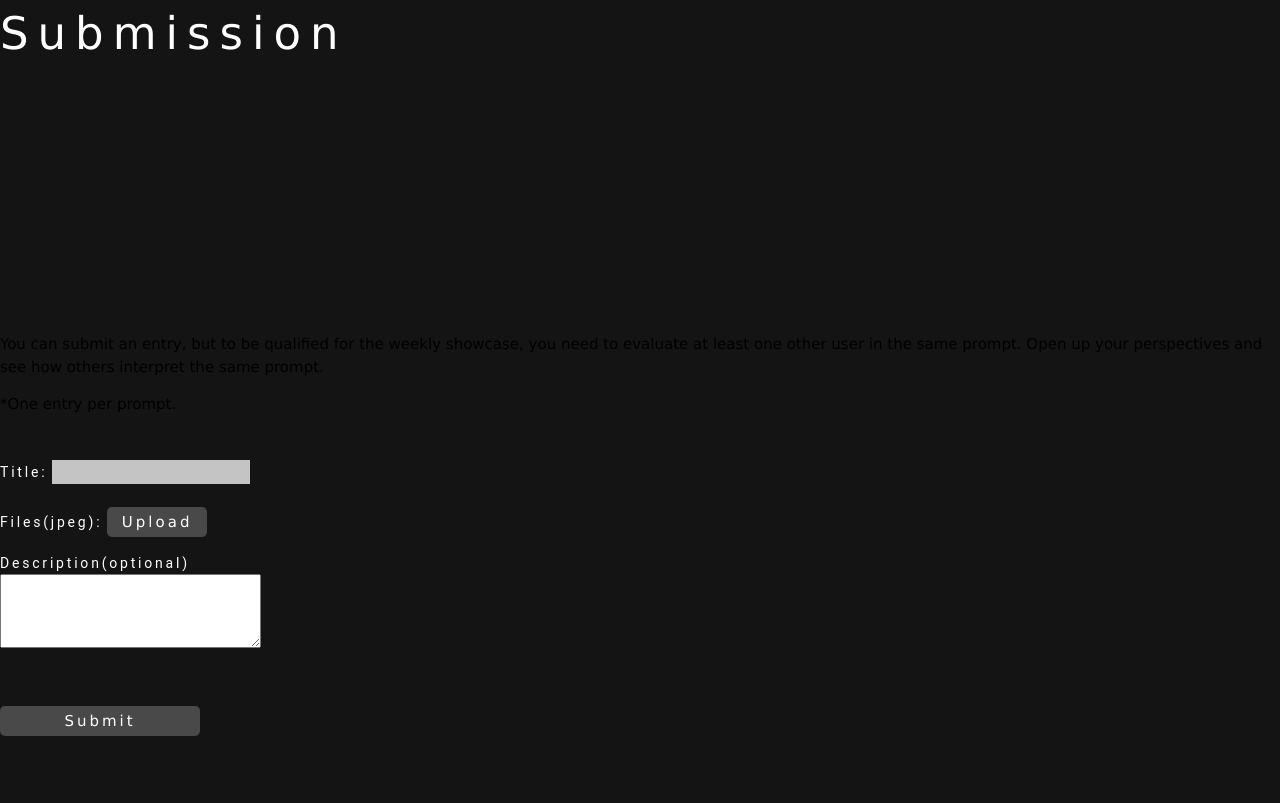
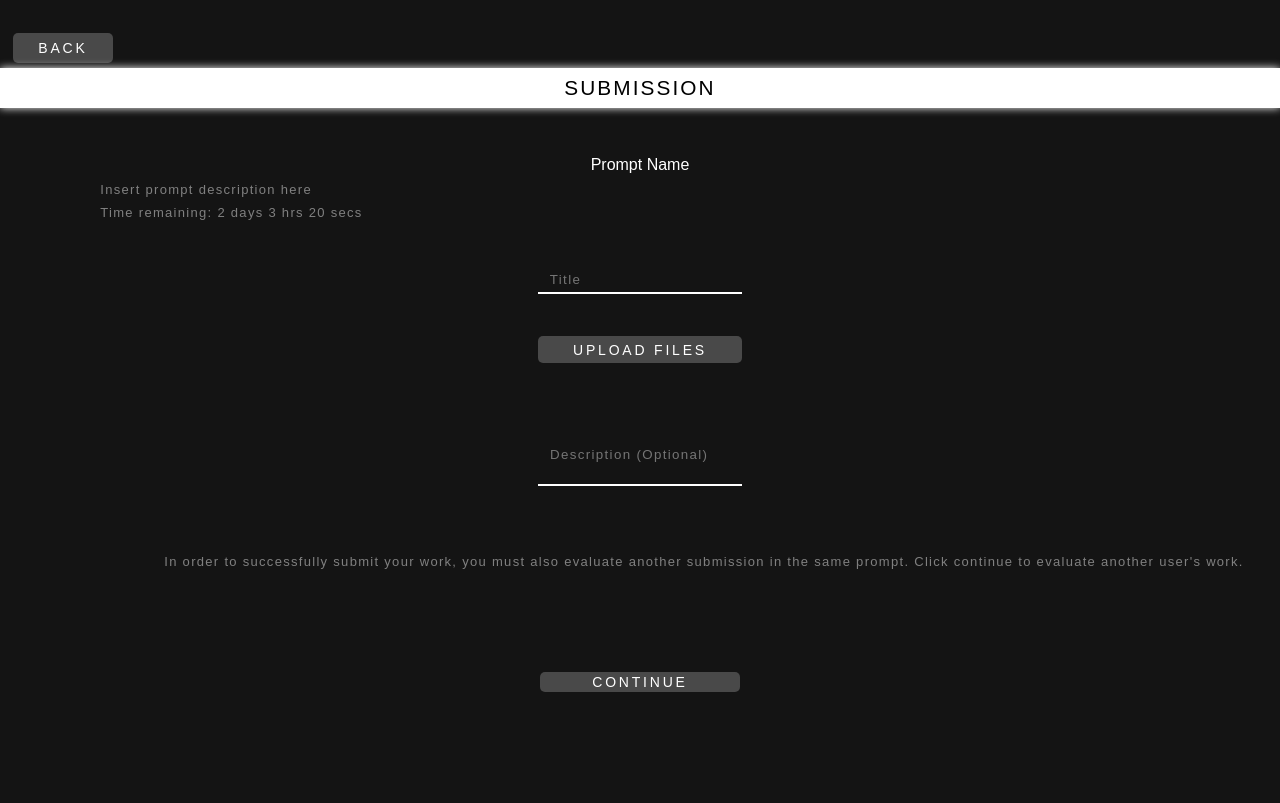
Before and after one commit to martinmags/cogs121-xposure, a plain HTML site: page src/Submission.html in a window 1280 px wide. Drawn offline with nearby package versions, Linux system fonts and the light colour scheme.

Commit message:
updated prompt->submit->evaluate sreens

```diff
--- a/src/Submission.html
+++ b/src/Submission.html
@@ -4,47 +4,45 @@
     <meta charset="utf-8" />
     <meta name="viewport" content="width=device-width, initial-scale=1" />
     <title>Xposure</title>
-    <link rel="stylesheet" href="css/index.css"/>
-    <link rel="stylesheet" href="css/submission.css"/>
-    <link rel="stylesheet" href="https://www.w3schools.com/w3css/4/w3.css">
-
+    <link rel="stylesheet" href="css/createaccount.css"/>
 
   </head>
 
   <body>
     <div class="screen_container">
-      <div><text id="title">Submission</text></div>
-      <div class="text_container">
-        <div class="text_bar">
-          <p class="centered-details">
-          You can submit an entry, but to be qualified for the weekly showcase, you need to evaluate at least one other user in the same prompt. Open up your perspectives and see how others interpret the same prompt.
-          </p>
-          <p class="centered-details">
-            *One entry per prompt.
-          </p>
+      <div class="top_container">
+        <a id="back-button" href="Prompt.html">BACK</a>
+        <div class="header_container">
+          <div class="blur-box"></div>
+          <header id="header-title">SUBMISSION</header>
         </div>
       </div>
-      <br/>
-      <div id="input-container">
-        <div>
-          <text class="topic">Title:</text>
-          <input type="text" name="fname"><br>
-        </div>
-        <br/>
-        <div>
-          <text class="topic">Files(jpeg):</text>
-          <button class="button" style="width:100px">Upload</button>
-        </div>
-        <div>
-          <text class="topic">Description(optional)</text>
-          <textarea rows="3" cols="30"></textarea>
-        </div>
+
+      <div class="main_container">
+        <form action="Evaluate.html">
+          <div class="text_container">
+            <text id="subheader">Prompt Name</text>
+            <text id="prompt_text">Insert prompt description here</text>
+            <text id="prompt_text">Time remaining: 2 days 3 hrs 20 secs</text>
+          </div>
+
+          <div class="eval_container">
+            <input id="input-button" type="text" name="title" placeholder="  Title">
+            <input class="button" value="UPLOAD FILES">
+            <input id="input-button-big" type="text" name="description" placeholder="  Description (Optional)">
+          </div>
+
+          <div class="spacer">
+            <text id="prompt_text">In order to successfully submit your work, you must also evaluate
+              another submission in the same prompt. Click continue to evaluate another user's work.</text>
+          </div>
+
+          <div class="info_container">
+            <input class="button" type="submit" value="CONTINUE">
+          </div>
+        </form>
       </div>
-      <br/>
-      <br/>
-      <a href="PromptsScreen.html">
-        <button class="button">Submit</button>
-      </a>
+
     </div>
   </body>
 </html>
--- a/src/css/createaccount.css
+++ b/src/css/createaccount.css
@@ -15,7 +15,7 @@ body{
 .top_container{
   display: flex;
   flex-direction: column;
-  height: 20vh;
+  height: 15vh;
   justify-content: center;
   align-items: center;
 }
@@ -48,8 +48,8 @@ body{
 .main_container{
   display: flex;
   flex-direction: column;
-  justify-content: center;
-  height: 80vh;
+  justify-content: flex-start;
+  height: 85vh;
   align-items: center;
 }
 
@@ -57,13 +57,103 @@ body{
   display: flex;
   flex-direction: column;
   justify-content: center;
+  height: 10vh;
+  align-items: center;
+}
+
+.text_container{
+  display: flex;
+  flex-direction: column;
+  justify-content: center;
+  height: 15vh;
+  align-items: center;
+  margin-bottom: 2vh;
+}
+
+.spacer{
+  height: 15vh;
+  margin-left: 5vw;
+  margin-top: 5vw;
+}
+
+.eval_container{
+  display: flex;
+  flex-direction: column;
+  justify-content: flex-start;
+  height: 28vh;
+  align-items: center;
+}
+
+.eval_container .button{
+  margin-top: 5vh;
+}
+
+
+.image{
+  display: grid;
+  justify-content: center;
+  align-self: center;
+  grid-template-columns: [col1] 20% [col2] auto [end] 20%;
+  grid-template-rows: [row1] 15% [row2] auto [end] 15%;
+  height: 15vh;
+}
+
+.image img{
+  grid-area: row2 / col2 / end / end;
+  height: 15vh;
+}
+
+.picture_grid{
+  display: grid;
+  align-items: stretch;
   height: 20vh;
-  align-items: center;
+  grid-template-columns: [col1] 33% [col2] 33% [col3] 33% [end];
+  grid-template-rows: [row1] 50% [row2] 50% [end];
+}
+
+.photo{
+  border:2px solid #141414;
+  background-color: white;
+}
+
+#photo-left{
+  grid-area: row1 / col1 / end / col3;
+}
+
+#photo-left-small1{
+  grid-area: row1 / col3 / row2 / end;
+}
+
+#photo-left-small2{
+  grid-area: row2 / col3 / end / end;
+}
+
+#photo-right{
+  grid-area: row1 / col2 / end / end;
+}
+
+#photo-right-small1{
+  grid-area: row1 / col1 / row2 / col2;
+}
+
+#photo-right-small2{
+  grid-area: row2 / col1 / end / col2;
 }
 
 #subheader{
   color: white;
   align-self: center;
+}
+
+#prompt_text{
+  font-size: 13px;
+  letter-spacing: 0.1em;
+  color: grey;
+  align-self: flex-start;
+  justify-content: flex-start;
+  max-width: 70vw;
+  margin-top: 1vh;
+  margin-left: 5vw;
 }
 
 /*Button*/
@@ -77,6 +167,7 @@ body{
   margin-bottom: 5%;
   letter-spacing: 0.2em;
   font-size: 14px;
+  text-align: center;
 }
 
 #input-button{
@@ -91,6 +182,21 @@ body{
   background-color:#141414;
   color: #FFFFFF;
   letter-spacing: 0.1em;
+}
+
+#input-button-big{
+  width: 200px;
+  height: 70px;
+  margin: 2px 10px 2px 10px;
+  border-bottom-color: white;
+  border-top: 1px;
+  border-left: 1px;
+  border-right: 1px;
+  border-color: white;
+  background-color:#141414;
+  color: #FFFFFF;
+  letter-spacing: 0.1em;
+  align-content: flex-end;
 }
 
 #back-button{
```
Also changed, not shown: src/Discover.html (+2 -2 lines), src/Evaluate.html (+46 -40 lines), src/Prompt.html (added, +56 -0 lines), src/RoyPromptsScreen.html (renamed from src/PromptsScreen.html), src/css/royprompts.css (renamed from src/css/prompts.css), 1 other file.
